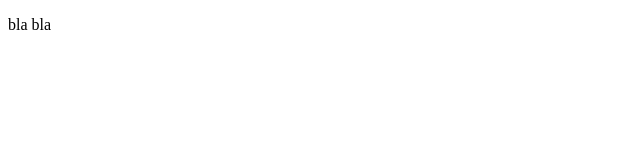
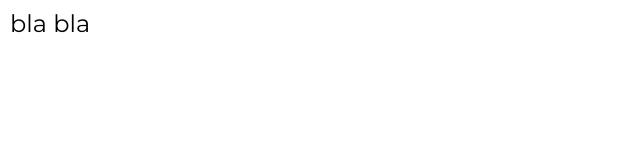
Before and after one commit to adrianplotka/infinite-scroll-react, a React (Create React App) app: page / in a window 1280 px wide. Shown: the top 160 px of the page, without its empty margins (0-640 px from the left). Built offline with nearby package versions, Linux system fonts and the light colour scheme.

Commit message:
add font and styles to body

```diff
--- a/public/index.html
+++ b/public/index.html
@@ -24,7 +24,11 @@
       work correctly both with client-side routing and a non-root public URL.
       Learn how to configure a non-root public URL by running `npm run build`.
     -->
-    <title>React App</title>
+    <title>Infinite-Scroll-React</title>
+    <link rel="stylesheet" href="https://cdnjs.cloudflare.com/ajax/libs/normalize/8.0.1/normalize.css"
+    integrity="sha512-oHDEc8Xed4hiW6CxD7qjbnI+B07vDdX7hEPTvn9pSZO1bcRqHp8mj9pyr+8RVC2GmtEfI2Bi9Ke9Ass0as+zpg=="
+    crossorigin="anonymous" referrerpolicy="no-referrer" />
+    <link href="https://fonts.googleapis.com/css2?family=Montserrat:wght@400;700&display=swap" rel="stylesheet">
   </head>
   <body>
     <noscript>You need to enable JavaScript to run this app.</noscript>
--- a/src/App.js
+++ b/src/App.js
@@ -1,3 +1,5 @@
+import './index.css';
+
 function App() {
   return (
 <p>bla bla</p>
--- a/src/index.css
+++ b/src/index.css
@@ -1,13 +1,17 @@
+* {
+  margin: 0;
+  padding: 0;
+  box-sizing: border-box;
+}
+
+html {
+  margin: 10px;
+  margin-bottom: 100px;
+  scroll-behavior: smooth;
+  font-size:  1.5rem;
+}
+
 body {
   margin: 0;
-  font-family: -apple-system, BlinkMacSystemFont, 'Segoe UI', 'Roboto', 'Oxygen',
-    'Ubuntu', 'Cantarell', 'Fira Sans', 'Droid Sans', 'Helvetica Neue',
-    sans-serif;
-  -webkit-font-smoothing: antialiased;
-  -moz-osx-font-smoothing: grayscale;
+  font-family: "Montserrat", sans-serif;
 }
-
-code {
-  font-family: source-code-pro, Menlo, Monaco, Consolas, 'Courier New',
-    monospace;
-}
```
